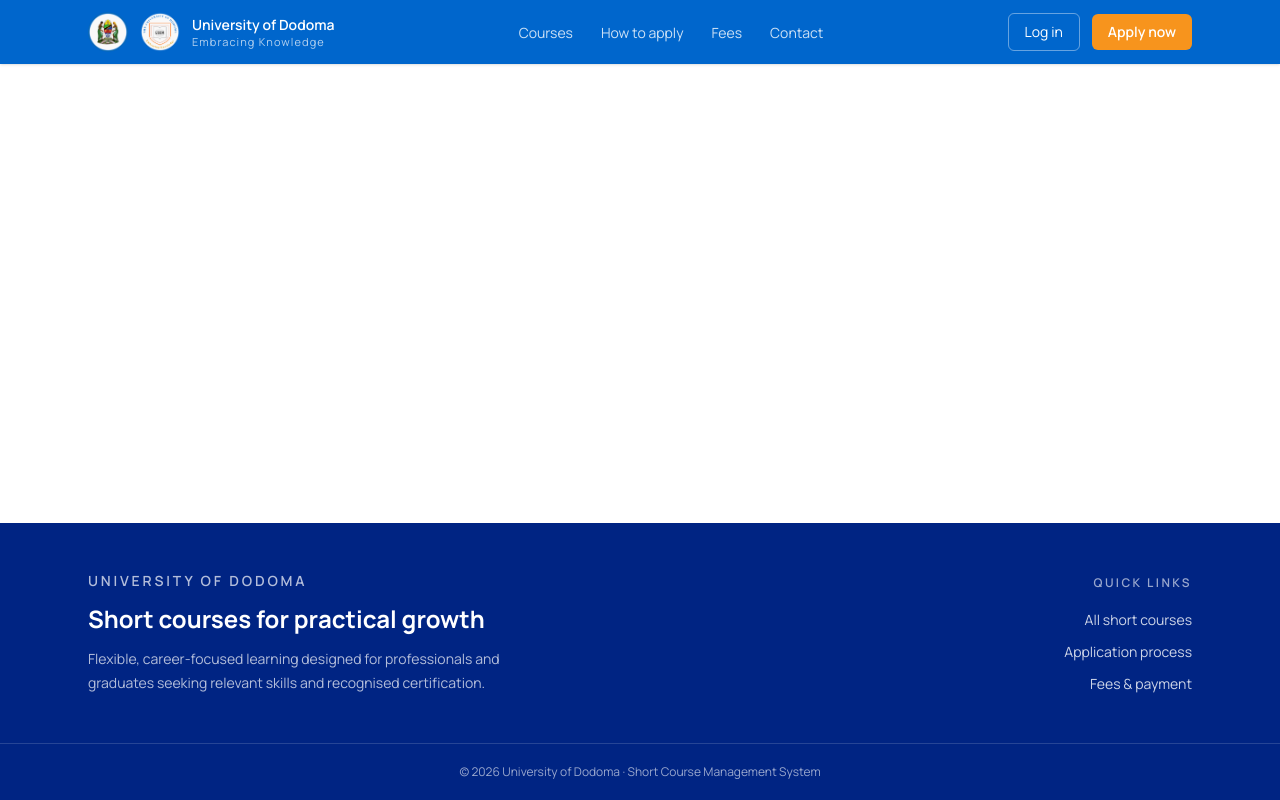
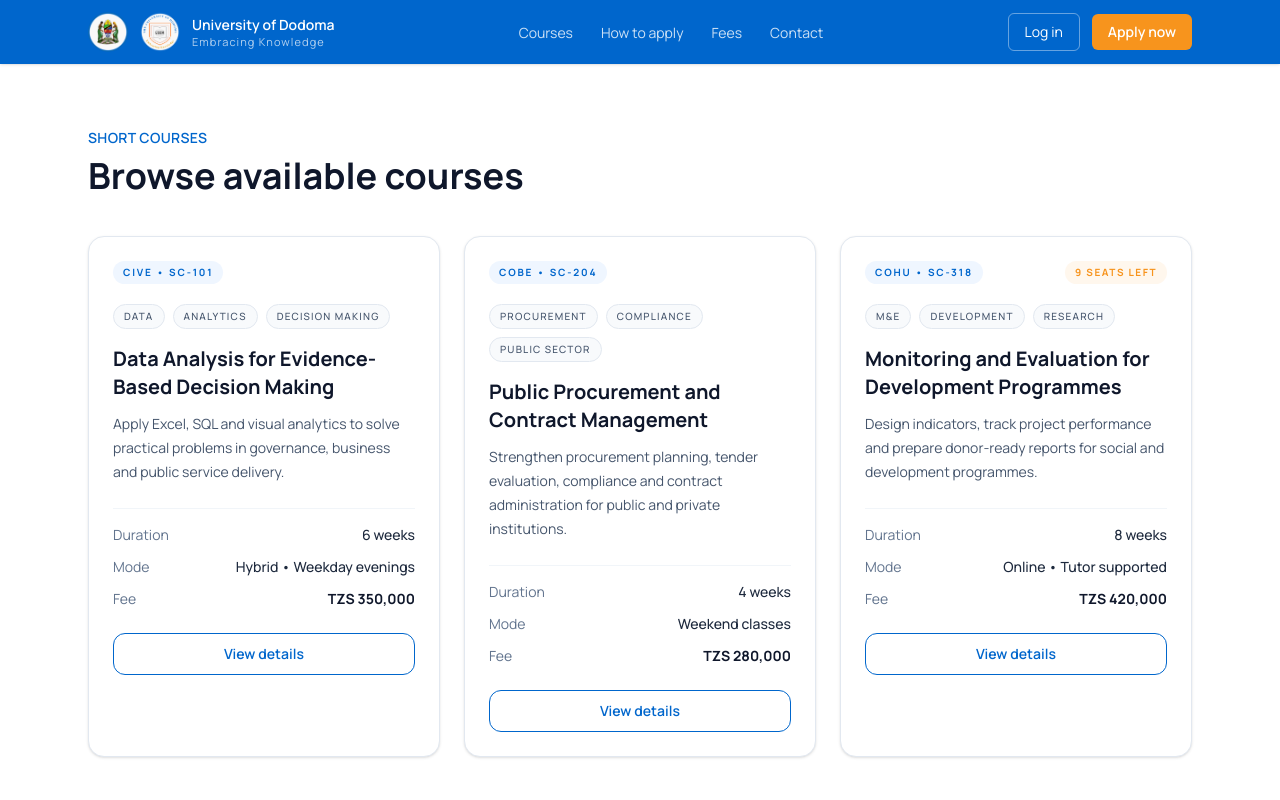
Before and after one commit to DOMINIC426/Short-course-online-system-management, a React (Vite) app in the folder frontend/: page /courses in a window 1280 px wide. Shown: the top 800 px of the page. Built offline with nearby package versions, Linux system fonts and the light colour scheme.

Commit message:
Added courses listing page with search filtering

```diff
--- a/frontend/src/App.jsx
+++ b/frontend/src/App.jsx
@@ -3,6 +3,8 @@ import { Routes, Route } from "react-router-dom";
 import Navbar from "./components/Navbar";
 import Footer from "./components/Footer";
 import HomePage from "./pages/HomePage";
+import CoursesPage from "./pages/CoursesPage";
+
 
 export default function App() {
   return (
@@ -10,8 +12,9 @@ export default function App() {
       <Navbar />
       <main className="flex-1">
         <Routes>
-          <Route path="/" element={<HomePage />} />
-        </Routes>
+  <Route path="/" element={<HomePage />} />
+  <Route path="/courses" element={<CoursesPage />} />
+</Routes>
       </main>
       <Footer />
     </div>
--- /dev/null
+++ b/frontend/src/pages/CoursesPage.jsx
@@ -0,0 +1,42 @@
+import { useSearchParams } from "react-router-dom";
+import CourseCard from "../components/CourseCard";
+import { FEATURED_COURSES } from "../data/homeData.js";
+
+export default function CoursesPage() {
+  const [searchParams] = useSearchParams();
+  const search = searchParams.get("search") || "";
+
+  const filteredCourses = FEATURED_COURSES.filter((course) =>
+    course.title.toLowerCase().includes(search.toLowerCase())
+  );
+
+  return (
+    <section className="mx-auto max-w-6xl px-6 py-16">
+      <div className="max-w-2xl">
+        <p className="text-sm font-semibold uppercase tracking-wide text-udom-primary">
+          Short courses
+        </p>
+        <h1 className="mt-2 text-3xl font-bold text-slate-900 sm:text-4xl">
+          Browse available courses
+        </h1>
+        {search && (
+          <p className="mt-3 text-sm text-slate-600">
+            Showing results for "{search}"
+          </p>
+        )}
+      </div>
+
+      {filteredCourses.length > 0 ? (
+        <div className="mt-10 grid grid-cols-1 gap-6 sm:grid-cols-2 lg:grid-cols-3">
+          {filteredCourses.map((course) => (
+            <CourseCard key={course.id} course={course} />
+          ))}
+        </div>
+      ) : (
+        <p className="mt-10 text-sm text-slate-500">
+          No courses found matching your search.
+        </p>
+      )}
+    </section>
+  );
+}
```
